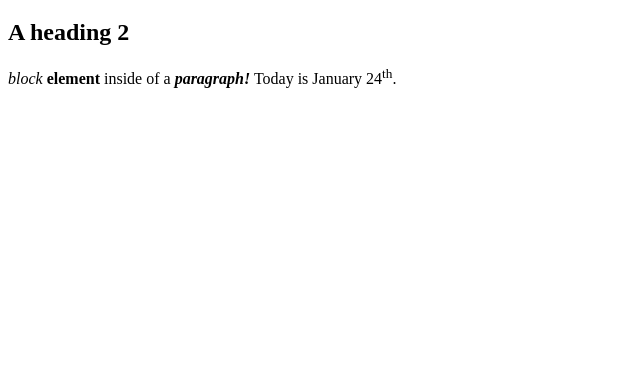
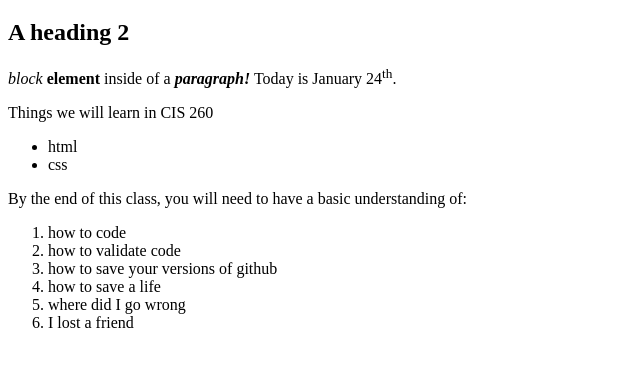
Before and after one commit to ksincla4/assignment1, a plain HTML site: page index.html in a window 1280 px wide. Shown: the part 61-428 px from the top of the page, without its empty margins (0-640 px from the left). Drawn offline with Linux system fonts and the light colour scheme.

Commit message:
we learned to make a list

```diff
--- a/index.html
+++ b/index.html
@@ -5,9 +5,26 @@
     <title>My Title</title>
     <link rel="stylesheet" type="text/css" href="css/styles.css">
 </head>
+
 <body>
     <h1>A heading 1</h1>
     <h2>A heading 2</h2>
     <p> <em>block</em> <strong>element</strong> inside of a <em><strong>paragraph!</strong></em> Today is January 24<sup>th</sup>.</p>
+    <p>Things we will learn in CIS 260</p>
+    <ul>
+        <li>html</li>
+        <li>css</li>
+    </ul>
+    <p>By the end of this class, you will need to have a basic understanding of:</p>
+    <ol>
+        <li>how to code</li>
+        <li>how to validate code</li>
+        <li>how to save your versions of github</li>
+        <li>how to save a life</li>
+        <li>where did I go wrong</li>
+        <li>I lost a friend</li>
+
+
+    </ol>
 </body>
 </html>
```
Lines whose indentation alone changed are shown as unchanged.
